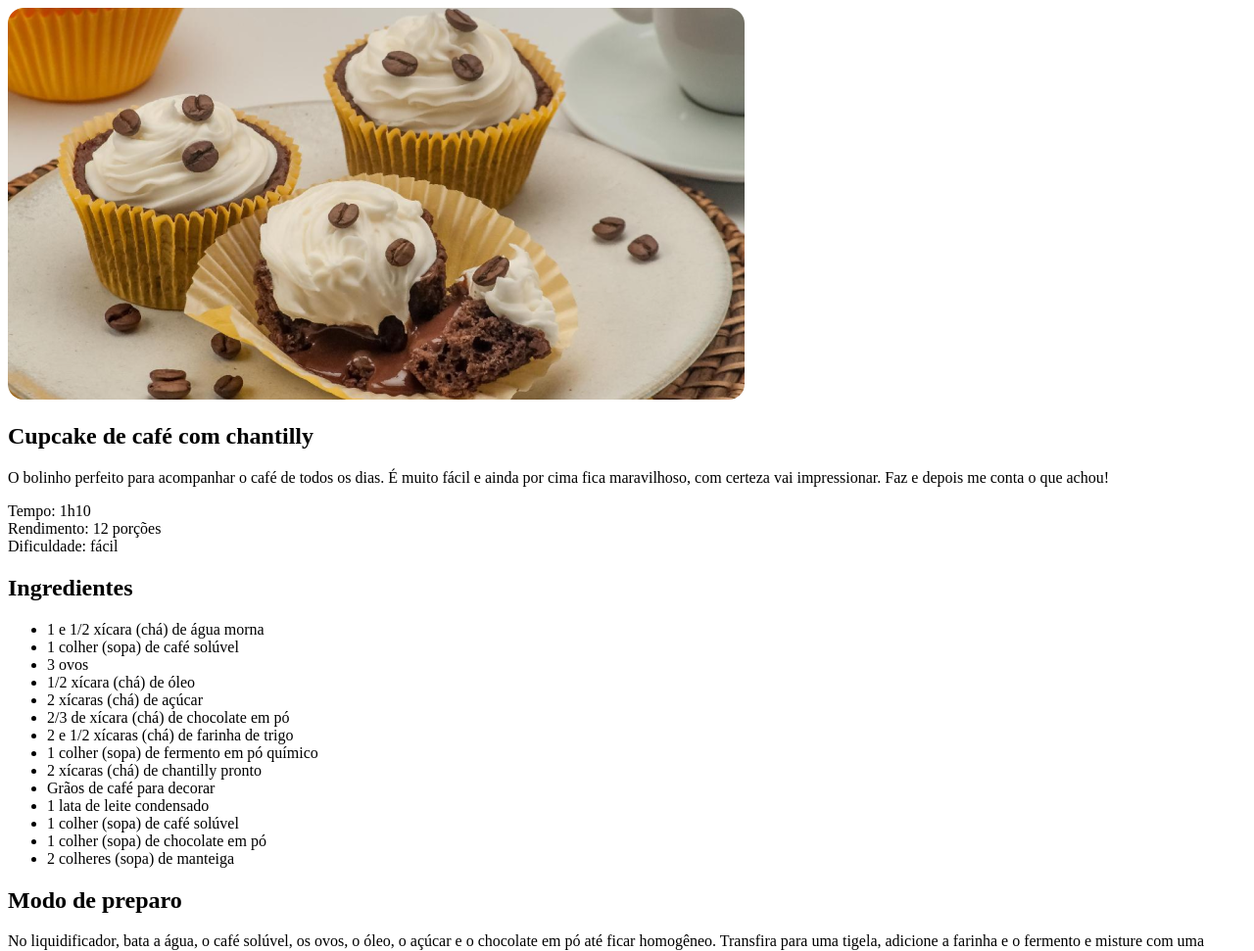
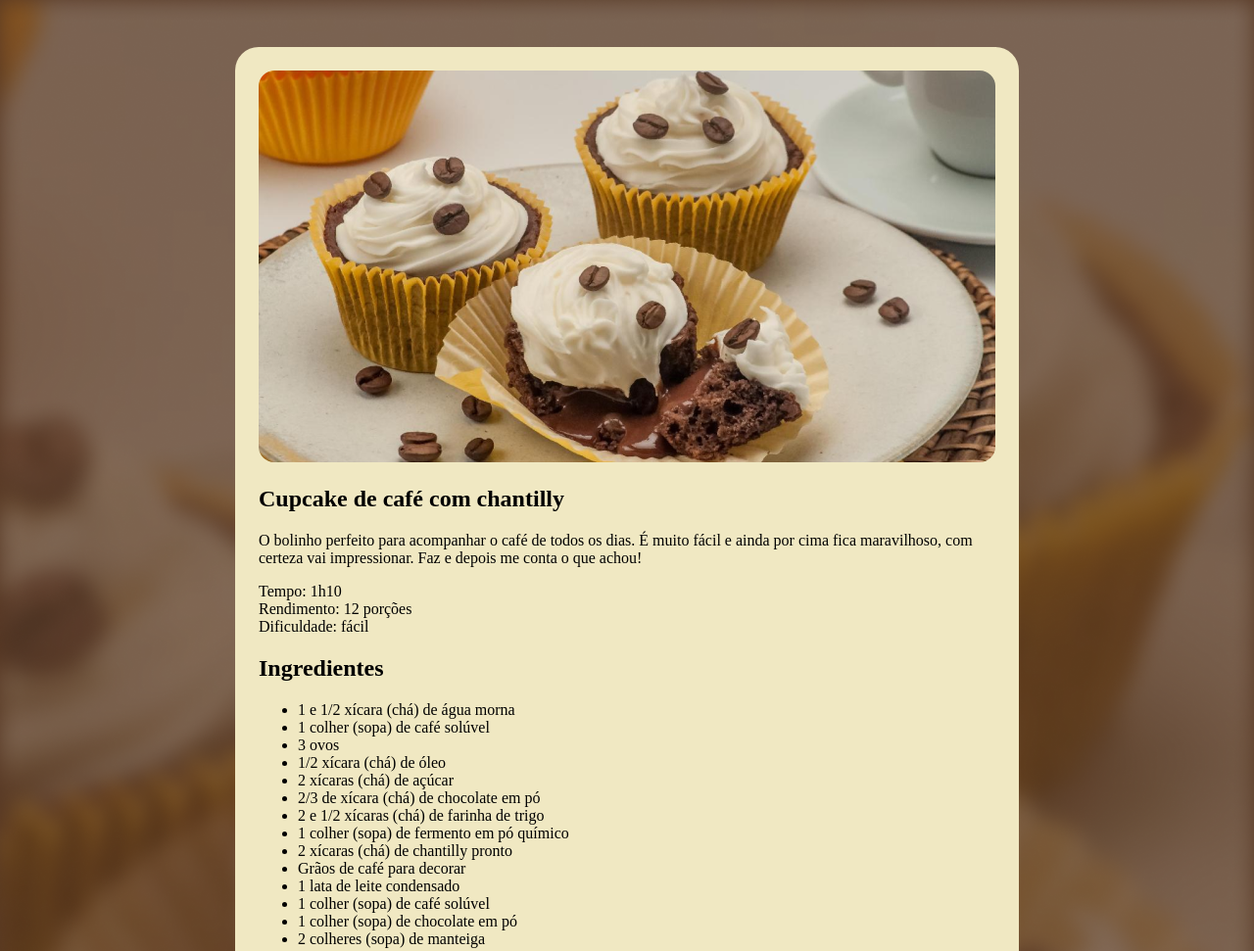
Before and after one commit to ppedrolucas/P-gina-de-Receitas, a plain HTML site: page index.html in a window 1280 px wide. Shown: the top 971 px of the page at 98% size. Drawn offline with Linux system fonts and the light colour scheme.

Commit message:
background e page

```diff
--- a/style.css
+++ b/style.css
@@ -1,3 +1,16 @@
+body{
+  background-image: url(assets/Página\ de\ receita.png);
+  /*cover vai sempre cobrir tudo que for visivel na janela do browser.*/
+  background-size: cover;
+}
+#page{
+  box-sizing: border-box;
+  max-width: 800px;
+  padding: 24px;
+  background-color: #F0E8C2;
+  border-radius: 24px;
+  margin: 48px auto;
+}
 img{
   border-radius: 16px;
 }
```
